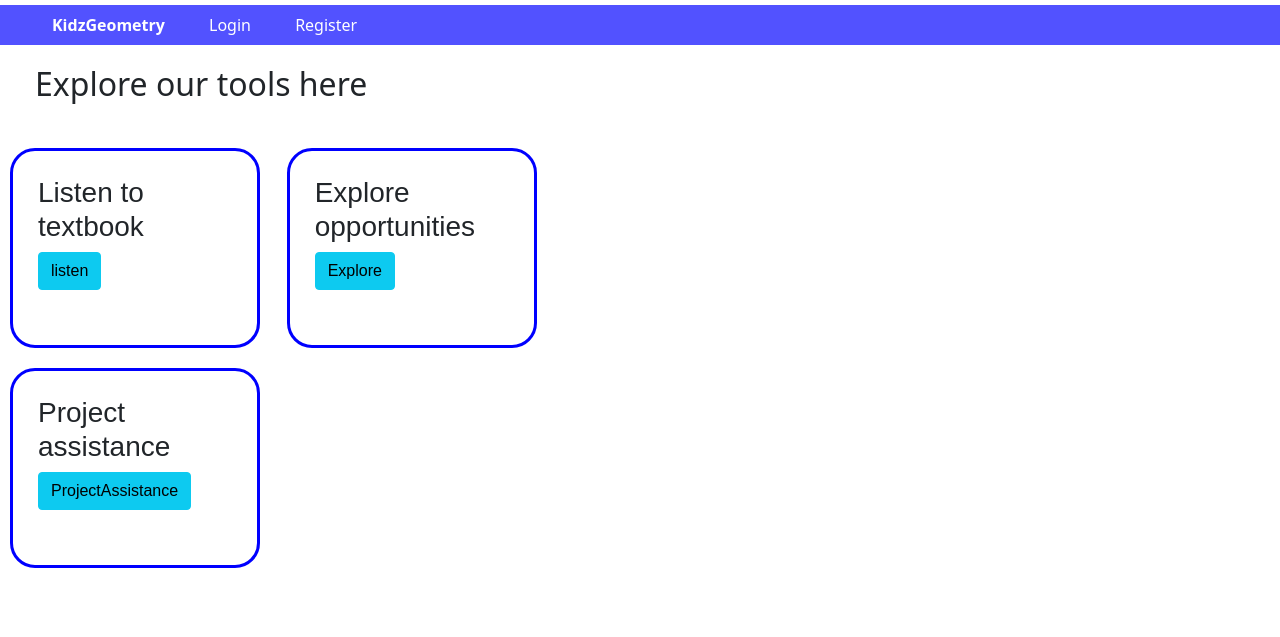
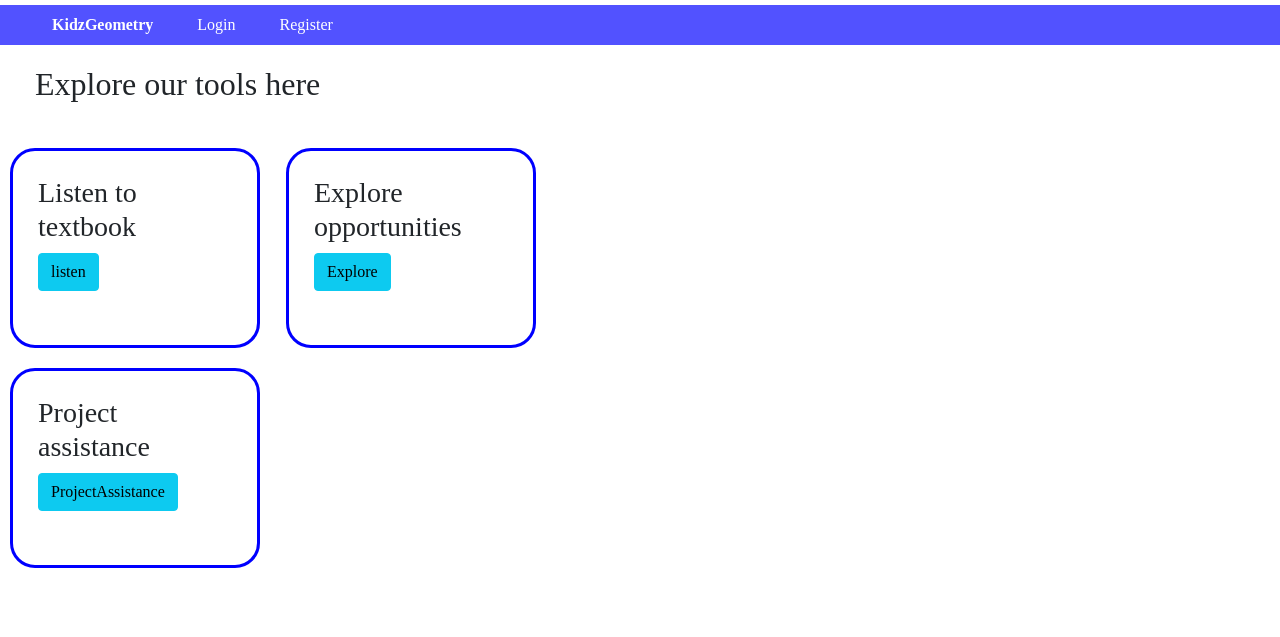
Before and after one commit to Rupa-421/KidzGeometry, a Django app: page / in a window 1280 px wide. Shown: the top 637 px of the page. Run offline with Django 3.2, Linux system fonts and the light colour scheme.

Commit message:
modifying styles2

```diff
--- a/home/templates/home/index.html
+++ b/home/templates/home/index.html
@@ -50,6 +50,8 @@
     color:white;
     text-decoration:none;
     }
+    *{
+    font-family:ComicSans;
 </style>
 
 </head>
```
